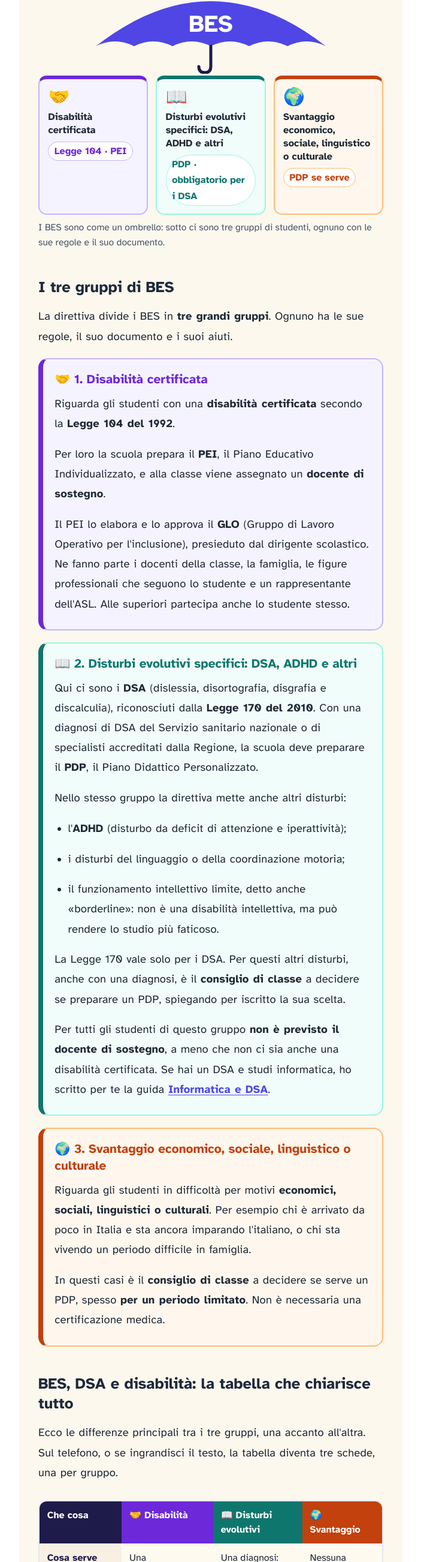
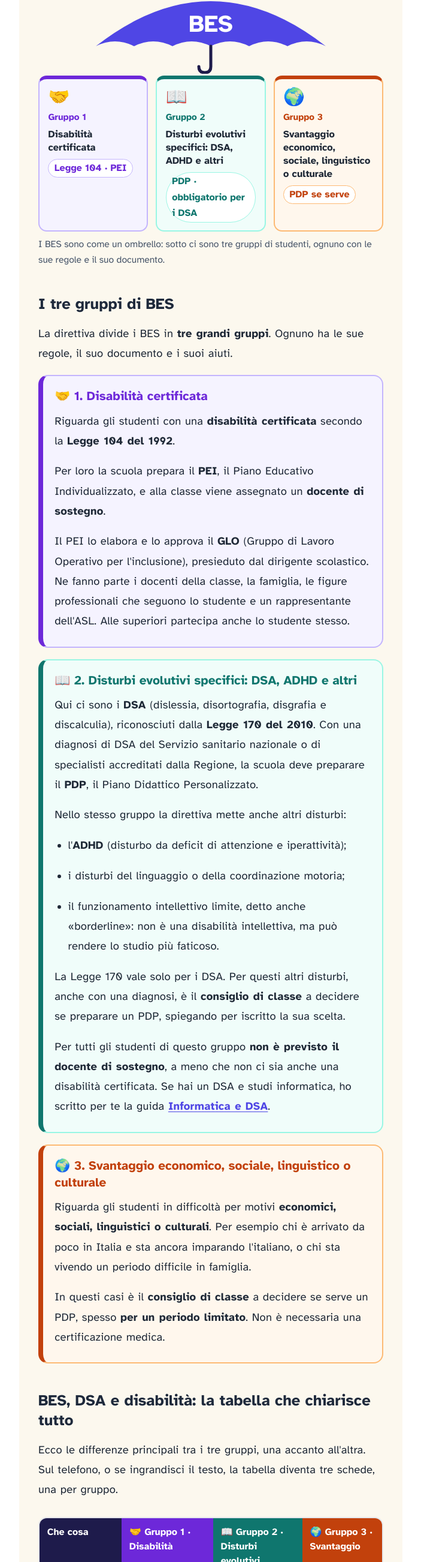
Before and after one commit to AlexAndro-debug-svg/corso-github, a plain HTML site: page articolo-bes-dsa-disabilita.html in a window 1280 px wide. Shown: the part 3016-5620 px from the top of the page at 60% size, without its empty margins (288-991 px from the left). Drawn offline with Linux system fonts and the light colour scheme.

Commit message:
Articolo BES: etichette dei gruppi numerate e autoesplicative
"Svantaggio" da solo, scorrendo sul telefono, non si capiva che fosse il
terzo gruppo di BES. Ora tabella, schede, percorsi e ombrello riportano
"Gruppo 1/2/3" con il nome completo del gruppo. La sintesi vocale legge
"·" come una pausa. File condivisi portati a ?v=2.

Co-Authored-By: Claude Opus 5.5 <noreply@anthropic.com>
Claude-Session: https://claude.ai/code/session_01TcAVAr6uKmskBb5yuLbEpH

```diff
--- a/articolo-bes-dsa-disabilita.html
+++ b/articolo-bes-dsa-disabilita.html
@@ -19,7 +19,7 @@
   <link rel="preconnect" href="https://fonts.gstatic.com" crossorigin>
   <link href="https://fonts.googleapis.com/css2?family=Atkinson+Hyperlegible:wght@400;700&family=Inter:wght@400;500;600;700&family=JetBrains+Mono:wght@400;600&family=Poppins:wght@700;800&display=swap" rel="stylesheet">
   <link rel="stylesheet" href="css/style.css?v=9">
-  <link rel="stylesheet" href="css/lettura-facilitata.css?v=1">
+  <link rel="stylesheet" href="css/lettura-facilitata.css?v=2">
   <link rel="canonical" href="https://alessandrosimone.it/articolo-bes-dsa-disabilita.html">
   <meta name="robots" content="index, follow, max-image-preview:large">
   <link rel="icon" type="image/svg+xml" href="favicon.svg">
@@ -150,9 +150,9 @@
         <text x="210" y="80" text-anchor="middle" font-family="Atkinson Hyperlegible, Verdana, Arial, sans-serif" font-weight="700" font-size="40" fill="#fff">BES</text>
       </svg>
       <div class="group-cards">
-        <div class="g-card g1"><span class="g-ico" aria-hidden="true">🤝</span><span class="g-name">Disabilità certificata</span><span class="g-doc">Legge 104 · PEI</span></div>
-        <div class="g-card g2"><span class="g-ico" aria-hidden="true">📖</span><span class="g-name">Disturbi evolutivi specifici: DSA, ADHD e altri</span><span class="g-doc">PDP · obbligatorio per i DSA</span></div>
-        <div class="g-card g3"><span class="g-ico" aria-hidden="true">🌍</span><span class="g-name">Svantaggio economico, sociale, linguistico o culturale</span><span class="g-doc">PDP se serve</span></div>
+        <div class="g-card g1"><span class="g-ico" aria-hidden="true">🤝</span><span class="g-num">Gruppo 1</span><span class="g-name">Disabilità certificata</span><span class="g-doc">Legge 104 · PEI</span></div>
+        <div class="g-card g2"><span class="g-ico" aria-hidden="true">📖</span><span class="g-num">Gruppo 2</span><span class="g-name">Disturbi evolutivi specifici: DSA, ADHD e altri</span><span class="g-doc">PDP · obbligatorio per i DSA</span></div>
+        <div class="g-card g3"><span class="g-ico" aria-hidden="true">🌍</span><span class="g-num">Gruppo 3</span><span class="g-name">Svantaggio economico, sociale, linguistico o culturale</span><span class="g-doc">PDP se serve</span></div>
       </div>
       <figcaption id="cap-omb">I BES sono come un ombrello: sotto ci sono tre gruppi di studenti, ognuno con le sue regole e il suo documento.</figcaption>
     </figure>
@@ -192,7 +192,7 @@
     <figure class="dsa-figure" aria-labelledby="cap-tab">
       <table class="cmp-table">
         <caption class="sr-only">Confronto tra i tre gruppi di BES: disabilità, disturbi evolutivi specifici e svantaggio</caption>
-        <thead><tr><th scope="col">Che cosa</th><th scope="col" class="g1"><span aria-hidden="true">🤝</span> Disabilità</th><th scope="col" class="g2"><span aria-hidden="true">📖</span> Disturbi evolutivi</th><th scope="col" class="g3"><span aria-hidden="true">🌍</span> Svantaggio</th></tr></thead>
+        <thead><tr><th scope="col">Che cosa</th><th scope="col" class="g1"><span aria-hidden="true">🤝</span> Gruppo 1 · Disabilità</th><th scope="col" class="g2"><span aria-hidden="true">📖</span> Gruppo 2 · Disturbi evolutivi</th><th scope="col" class="g3"><span aria-hidden="true">🌍</span> Gruppo 3 · Svantaggio</th></tr></thead>
         <tbody>
           <tr><th scope="row">Cosa serve</th><td>Una certificazione di disabilità ai fini dell'inclusione scolastica</td><td>Una diagnosi: per i DSA, del Servizio sanitario nazionale o di specialisti accreditati</td><td>Nessuna certificazione: valuta il consiglio di classe</td></tr>
           <tr><th scope="row">Norme di riferimento</th><td>Legge 104 del 1992 e decreto legislativo 66 del 2017</td><td>Legge 170 del 2010 per i DSA; direttiva del 2012 per gli altri disturbi</td><td>Direttiva del 27 dicembre 2012 e circolari del 2013</td></tr>
@@ -204,9 +204,9 @@
         </tbody>
       </table>
       <div class="cmp-cards">
-        <div class="cmp-card g1"><div class="cc-title"><span aria-hidden="true">🤝</span> Disabilità</div><dl><dt>Cosa serve</dt><dd>Una certificazione di disabilità ai fini dell'inclusione scolastica</dd><dt>Norme di riferimento</dt><dd>Legge 104 del 1992 e decreto legislativo 66 del 2017</dd><dt>Documento</dt><dd>PEI (Piano Educativo Individualizzato)</dd><dt>Chi lo scrive</dt><dd>Il GLO (Gruppo di Lavoro Operativo per l'inclusione)</dd><dt>È obbligatorio?</dt><dd>Sì</dd><dt>Docente di sostegno</dt><dd>Sì, assegnato alla classe</dd><dt>Titolo finale</dt><dd>Diploma; attestato se il percorso è differenziato</dd></dl></div>
-        <div class="cmp-card g2"><div class="cc-title"><span aria-hidden="true">📖</span> Disturbi evolutivi</div><dl><dt>Cosa serve</dt><dd>Una diagnosi: per i DSA, del Servizio sanitario nazionale o di specialisti accreditati</dd><dt>Norme di riferimento</dt><dd>Legge 170 del 2010 per i DSA; direttiva del 2012 per gli altri disturbi</dd><dt>Documento</dt><dd>PDP (Piano Didattico Personalizzato)</dd><dt>Chi lo scrive</dt><dd>Il consiglio di classe, insieme alla famiglia</dd><dt>È obbligatorio?</dt><dd>Sì per i DSA; per gli altri disturbi decide il consiglio di classe</dd><dt>Docente di sostegno</dt><dd>No</dd><dt>Titolo finale</dt><dd>Diploma; attestato solo con esonero dalle lingue straniere</dd></dl></div>
-        <div class="cmp-card g3"><div class="cc-title"><span aria-hidden="true">🌍</span> Svantaggio</div><dl><dt>Cosa serve</dt><dd>Nessuna certificazione: valuta il consiglio di classe</dd><dt>Norme di riferimento</dt><dd>Direttiva del 27 dicembre 2012 e circolari del 2013</dd><dt>Documento</dt><dd>PDP, se il consiglio di classe lo decide</dd><dt>Chi lo scrive</dt><dd>Il consiglio di classe, insieme alla famiglia</dd><dt>È obbligatorio?</dt><dd>No, decide il consiglio di classe</dd><dt>Docente di sostegno</dt><dd>No</dd><dt>Titolo finale</dt><dd>Diploma</dd></dl></div>
+        <div class="cmp-card g1"><div class="cc-title"><span aria-hidden="true">🤝</span> Gruppo 1 · Disabilità certificata</div><dl><dt>Cosa serve</dt><dd>Una certificazione di disabilità ai fini dell'inclusione scolastica</dd><dt>Norme di riferimento</dt><dd>Legge 104 del 1992 e decreto legislativo 66 del 2017</dd><dt>Documento</dt><dd>PEI (Piano Educativo Individualizzato)</dd><dt>Chi lo scrive</dt><dd>Il GLO (Gruppo di Lavoro Operativo per l'inclusione)</dd><dt>È obbligatorio?</dt><dd>Sì</dd><dt>Docente di sostegno</dt><dd>Sì, assegnato alla classe</dd><dt>Titolo finale</dt><dd>Diploma; attestato se il percorso è differenziato</dd></dl></div>
+        <div class="cmp-card g2"><div class="cc-title"><span aria-hidden="true">📖</span> Gruppo 2 · Disturbi evolutivi specifici (DSA, ADHD e altri)</div><dl><dt>Cosa serve</dt><dd>Una diagnosi: per i DSA, del Servizio sanitario nazionale o di specialisti accreditati</dd><dt>Norme di riferimento</dt><dd>Legge 170 del 2010 per i DSA; direttiva del 2012 per gli altri disturbi</dd><dt>Documento</dt><dd>PDP (Piano Didattico Personalizzato)</dd><dt>Chi lo scrive</dt><dd>Il consiglio di classe, insieme alla famiglia</dd><dt>È obbligatorio?</dt><dd>Sì per i DSA; per gli altri disturbi decide il consiglio di classe</dd><dt>Docente di sostegno</dt><dd>No</dd><dt>Titolo finale</dt><dd>Diploma; attestato solo con esonero dalle lingue straniere</dd></dl></div>
+        <div class="cmp-card g3"><div class="cc-title"><span aria-hidden="true">🌍</span> Gruppo 3 · Svantaggio economico, sociale, linguistico o culturale</div><dl><dt>Cosa serve</dt><dd>Nessuna certificazione: valuta il consiglio di classe</dd><dt>Norme di riferimento</dt><dd>Direttiva del 27 dicembre 2012 e circolari del 2013</dd><dt>Documento</dt><dd>PDP, se il consiglio di classe lo decide</dd><dt>Chi lo scrive</dt><dd>Il consiglio di classe, insieme alla famiglia</dd><dt>È obbligatorio?</dt><dd>No, decide il consiglio di classe</dd><dt>Docente di sostegno</dt><dd>No</dd><dt>Titolo finale</dt><dd>Diploma</dd></dl></div>
       </div>
       <figcaption id="cap-tab">Per ognuno dei tre gruppi la tabella indica cosa serve, le norme, il documento e chi lo scrive. Indica anche se il documento è obbligatorio, se c'è il docente di sostegno e quale titolo si ottiene alla fine.</figcaption>
     </figure>
@@ -241,9 +241,9 @@
 
     <figure class="dsa-figure" aria-labelledby="cap-per">
       <div class="path-grid">
-        <div class="path-col g1"><div class="pc-title"><span aria-hidden="true">🤝</span> Disabilità</div><ol role="list"><li>Il medico invia all'INPS il certificato medico introduttivo</li><li>Una commissione accerta la disabilità ai fini dell'inclusione scolastica</li><li>La famiglia consegna alla scuola la certificazione e il Profilo di funzionamento</li><li>Il GLO approva il PEI, di norma entro il 31 ottobre, e lo verifica durante l'anno</li></ol></div>
-        <div class="path-col g2"><div class="pc-title"><span aria-hidden="true">📖</span> Disturbi evolutivi (DSA, ADHD e altri)</div><ol role="list"><li>Valutazione specialistica (ASL o centro accreditato) e diagnosi</li><li>La famiglia consegna la diagnosi alla scuola</li><li>Con un DSA il consiglio di classe scrive il PDP insieme alla famiglia; per gli altri disturbi decide se farlo</li><li>Il PDP va preparato entro il primo trimestre di scuola, o appena possibile se la diagnosi arriva durante l'anno</li></ol></div>
-        <div class="path-col g3"><div class="pc-title"><span aria-hidden="true">🌍</span> Svantaggio</div><ol role="list"><li>I docenti notano una difficoltà</li><li>Il consiglio di classe ne parla con la famiglia</li><li>Decide se serve un PDP e lo scrive</li><li>Il PDP può essere temporaneo: dura il tempo necessario</li></ol></div>
+        <div class="path-col g1"><div class="pc-title"><span aria-hidden="true">🤝</span> Percorso del gruppo 1 · Disabilità certificata</div><ol role="list"><li>Il medico invia all'INPS il certificato medico introduttivo</li><li>Una commissione accerta la disabilità ai fini dell'inclusione scolastica</li><li>La famiglia consegna alla scuola la certificazione e il Profilo di funzionamento</li><li>Il GLO approva il PEI, di norma entro il 31 ottobre, e lo verifica durante l'anno</li></ol></div>
+        <div class="path-col g2"><div class="pc-title"><span aria-hidden="true">📖</span> Percorso del gruppo 2 · Disturbi evolutivi specifici (DSA, ADHD e altri)</div><ol role="list"><li>Valutazione specialistica (ASL o centro accreditato) e diagnosi</li><li>La famiglia consegna la diagnosi alla scuola</li><li>Con un DSA il consiglio di classe scrive il PDP insieme alla famiglia; per gli altri disturbi decide se farlo</li><li>Il PDP va preparato entro il primo trimestre di scuola, o appena possibile se la diagnosi arriva durante l'anno</li></ol></div>
+        <div class="path-col g3"><div class="pc-title"><span aria-hidden="true">🌍</span> Percorso del gruppo 3 · Svantaggio economico, sociale, linguistico o culturale</div><ol role="list"><li>I docenti notano una difficoltà</li><li>Il consiglio di classe ne parla con la famiglia</li><li>Decide se serve un PDP e lo scrive</li><li>Il PDP può essere temporaneo: dura il tempo necessario</li></ol></div>
       </div>
       <figcaption id="cap-per">I tre percorsi, passo dopo passo: dalla difficoltà notata al documento che la scuola prepara.</figcaption>
     </figure>
@@ -337,7 +337,7 @@
   </div>
   <div class="footer-bottom">© <span id="year"></span> AlessandroSimone.it — Tutti i diritti riservati &nbsp;·&nbsp; <a href="cookie-policy.html" style="color:rgba(255,255,255,.5)">Cookie Policy</a></div>
 </footer>
-<script src="js/lettura-facilitata.js?v=1"></script>
+<script src="js/lettura-facilitata.js?v=2"></script>
 <script src="js/main.js?v=9"></script>
 <script src="js/search.js"></script>
 <script src="js/cookie-consent.js"></script>
--- a/css/lettura-facilitata.css
+++ b/css/lettura-facilitata.css
@@ -145,6 +145,7 @@
 .group-cards { display: grid; grid-template-columns: repeat(3, minmax(0, 1fr)); gap: .8rem; }
 .g-card { background: var(--g-bg); border: 2px solid var(--g-bd); border-top: 6px solid var(--g); border-radius: 14px; padding: .8rem .9rem; }
 .g-card .g-ico { font-size: 1.8rem; display: block; line-height: 1.2; }
+.g-card .g-num { display: block; font-weight: 800; color: var(--g); font-size: calc(.95rem * var(--rt-scale)); margin-top: .2rem; }
 .g-card .g-name { display: block; font-weight: 700; color: #1f2937; font-size: calc(1.02rem * var(--rt-scale)); line-height: 1.35; margin: .3rem 0 .5rem; }
 .g-card .g-doc { display: inline-block; background: #fff; border: 1px solid var(--g-bd); color: var(--g); font-weight: 700; border-radius: 999px; padding: .1rem .6rem; font-size: calc(1rem * var(--rt-scale)); }
 .group-box { background: var(--g-bg); border: 2px solid var(--g-bd); border-left: 8px solid var(--g); border-radius: 16px; padding: .3rem 1.2rem .5rem; margin: 1.2rem 0; }
--- a/js/lettura-facilitata.js
+++ b/js/lettura-facilitata.js
@@ -32,7 +32,7 @@
   var reduce = window.matchMedia && matchMedia('(prefers-reduced-motion: reduce)').matches;
   var EMOJI = /\p{Extended_Pictographic}|[\u{FE0F}\u{200D}\u{20E3}]/gu;
 
-  function clean(t) { return t.replace(EMOJI, '').replace(/\s*→\s*/g, ', ').replace(/\s+/g, ' ').trim(); }
+  function clean(t) { return t.replace(EMOJI, '').replace(/\s*→\s*/g, ', ').replace(/\s*·\s*/g, ', ').replace(/\s+/g, ' ').trim(); }
   /* frasi brevi: alcune voci online si interrompono sui testi lunghi */
   function push(el, t) {
     var parts = [], buf = '';
@@ -65,7 +65,7 @@
         t = clean(el.querySelector('.cc-title').textContent) + '. ' + Array.prototype.map.call(el.querySelectorAll('dt'), function (dt) { return clean(dt.textContent).replace(/\?$/, '') + ': ' + clean(dt.nextElementSibling.textContent); }).join('. ') + '.';
       } else {
         t = clean(el.innerText || el.textContent);
-        if (el.matches('.pc-title')) t = 'Percorso: ' + t + '.';
+        if (el.matches('.pc-title')) t = (/^Percorso/i.test(t) ? t : 'Percorso: ' + t) + '.';
         if (el.matches('.path-col li')) t = 'Passo ' + (Array.prototype.indexOf.call(el.parentNode.children, el) + 1) + '. ' + t + '.';
         if (el.matches('summary')) t = t.replace(/\s*\+$/, '');
         if (el.matches('.steps-list > li')) t = 'Strategia ' + (Array.prototype.indexOf.call(el.parentNode.children, el) + 1) + '. ' + t;
```
Also changed, not shown: articolo-informatica-dsa.html (+2 -2 lines).
